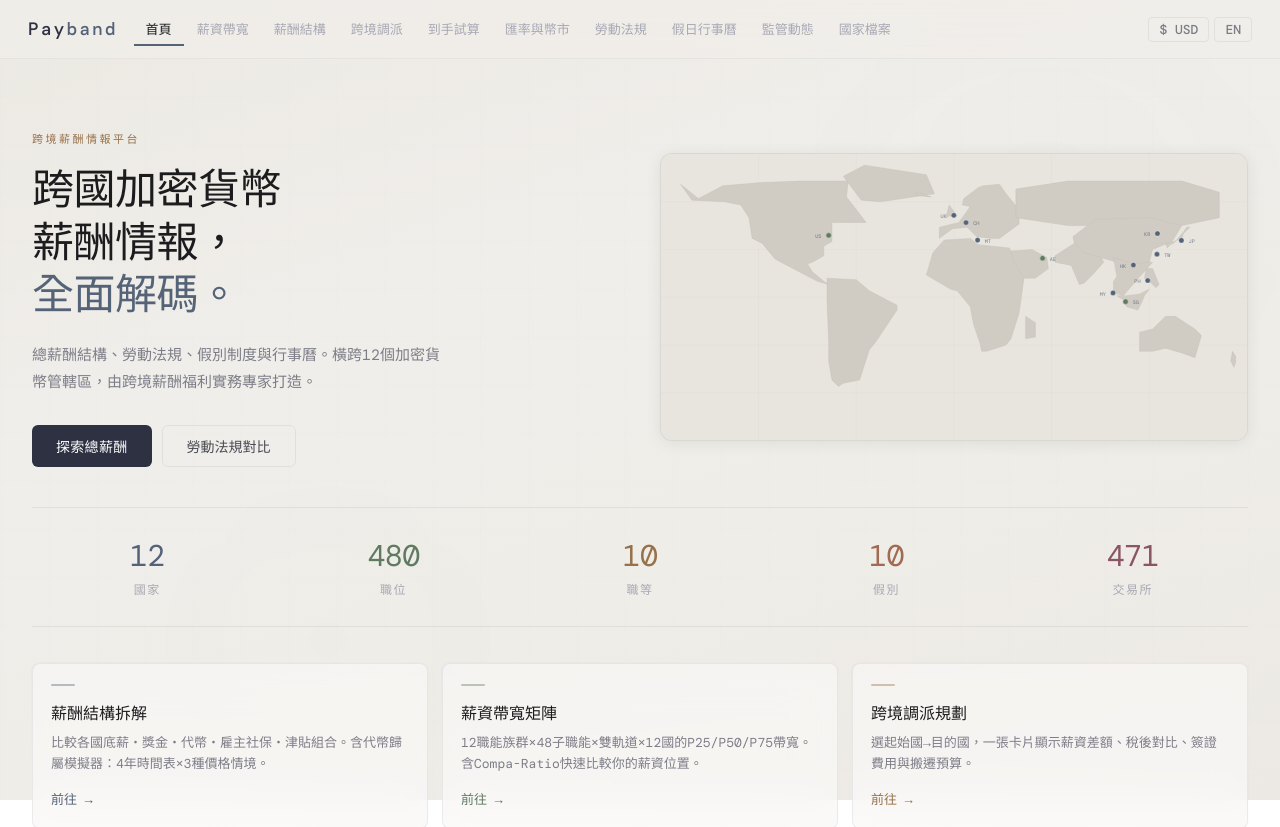
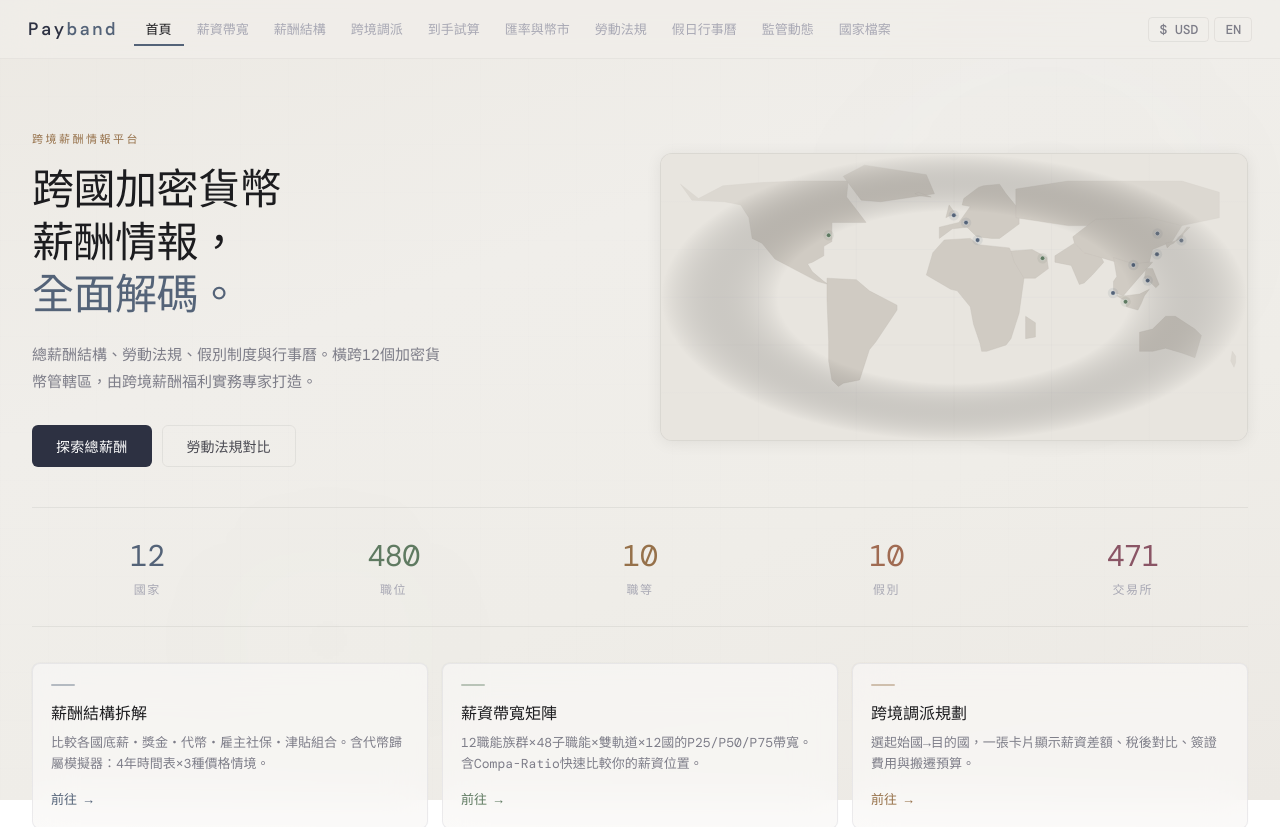
Before and after one commit to HiEllenC/payband, a React (Vite) app: page / in a window 1280 px wide. Shown: the top 827 px of the page. Built offline with nearby package versions, Linux system fonts and the light colour scheme; a web font is replaced by a local one.

Commit message:
style: cleaner hero map — remove labels, add glow rings + vignette

```diff
--- a/src/components/WorldMap.jsx
+++ b/src/components/WorldMap.jsx
@@ -165,41 +165,42 @@ function WorldMapStatic() {
         ))}
 
         {/* Country markers */}
-        {Object.keys(CAPS).map(id => {
+        {Object.keys(CAPS).map((id, i) => {
           const [cx, cy] = markerPos(id);
-          const anch = ANCHOR[id] === "right";
-          const lx   = anch ? cx + 11 : cx - 11;
           const pulse = PULSE_IDS.has(id);
           const dotColor = pulse ? D.dotPulse : D.dot;
+          const delay = (i * 0.4).toFixed(1) + "s";
 
           return (
             <g key={id}>
-              {/* Pulse ring on 3 highlighted dots */}
+              {/* Outer glow ring */}
+              <circle cx={cx} cy={cy} r="8"
+                fill={dotColor} opacity="0.10" />
+              {/* Pulse ring */}
               {pulse && (
-                <circle cx={cx} cy={cy} r="4" fill="none"
-                  stroke={D.dotPulse} strokeWidth="1" opacity="0.5">
-                  <animate attributeName="r" values="4;13;4" dur="2.8s" repeatCount="indefinite" />
-                  <animate attributeName="opacity" values="0.5;0;0.5" dur="2.8s" repeatCount="indefinite" />
+                <circle cx={cx} cy={cy} r="5" fill="none"
+                  stroke={D.dotPulse} strokeWidth="0.8" opacity="0">
+                  <animate attributeName="r" values="5;16;5" dur="3s" begin={delay} repeatCount="indefinite" />
+                  <animate attributeName="opacity" values="0.45;0;0.45" dur="3s" begin={delay} repeatCount="indefinite" />
                 </circle>
               )}
-              {/* Dot */}
-              <circle cx={cx} cy={cy} r="4"
+              {/* Inner dot */}
+              <circle cx={cx} cy={cy} r="3.5"
                 fill={dotColor}
-                stroke="rgba(255,255,255,0.5)" strokeWidth="1"
+                stroke="rgba(255,255,255,0.6)" strokeWidth="1"
               />
-              {/* Country code label */}
-              <text
-                x={lx} y={cy + 4}
-                textAnchor={anch ? "start" : "end"}
-                fontSize="8" fontFamily={FONT} fontWeight="500"
-                fill={D.dotLabel}
-                style={{ pointerEvents: "none", userSelect: "none" }}
-              >
-                {CODE[id]}
-              </text>
             </g>
           );
         })}
+
+        {/* Vignette overlay for depth */}
+        <defs>
+          <radialGradient id="vig" cx="50%" cy="50%" r="50%">
+            <stop offset="60%" stopColor="transparent" />
+            <stop offset="100%" stopColor={D.ocean} stopOpacity="0.5" />
+          </radialGradient>
+        </defs>
+        <rect width={W} height={H} fill="url(#vig)" />
       </svg>
     </div>
   );
```
